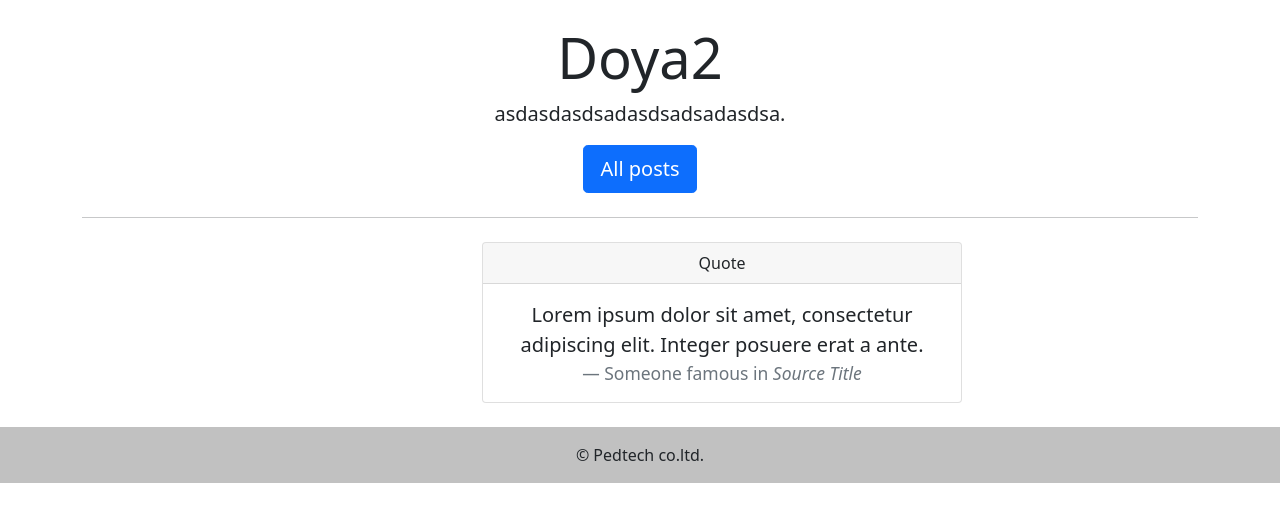
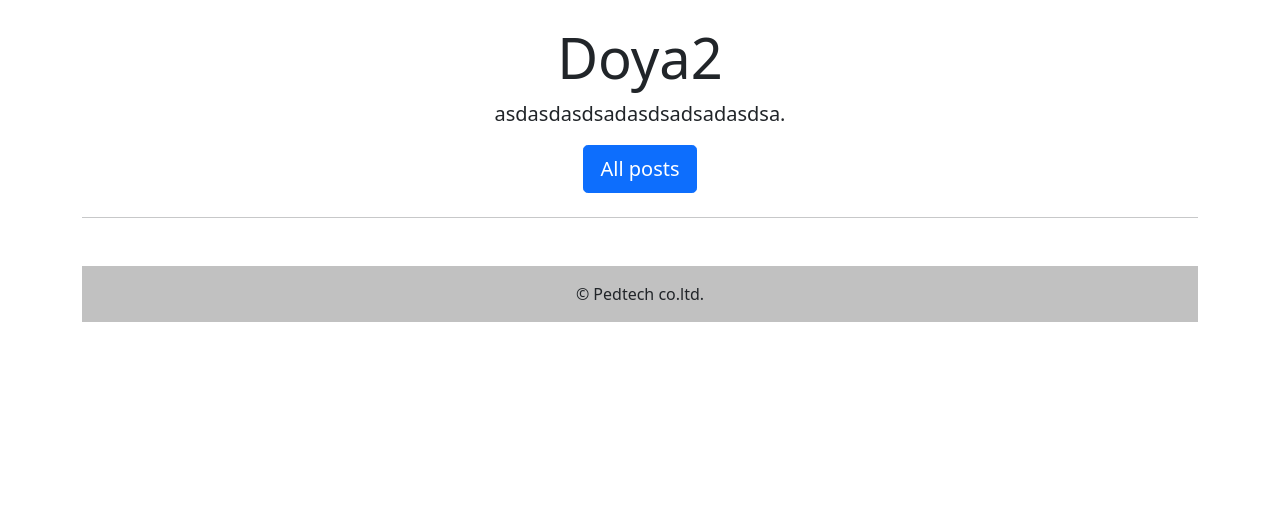
Before and after one commit to palmman/pedblog, a Django app: a page that uses templates/singlepost.html in a window 1280 px wide. Shown: the part 56-578 px from the top of the page. Run offline with Django 3.2, Linux system fonts and the light colour scheme; data comes from the database, SQL or seed files in the repository; both versions use the stored data as it was after the commit.

Commit message:
add auto login after regis

```diff
--- a/blog/views.py
+++ b/blog/views.py
@@ -45,6 +45,7 @@
             password = form.cleaned_data['password']
             user = Account.objects.create_user( username=username, email=email, password=password)
             user.save()
+            auth.login(request, user)
 
         messages.success(request, 'Thank you for registering with us.')
         return redirect('home')
--- a/templates/singlepost.html
+++ b/templates/singlepost.html
@@ -14,18 +14,6 @@
             <hr class="my-4">
         </div>
         <div class="container">
-        <div class="card text-center" style="width: 30rem; margin-left: 25rem;" >
-            <div class="card-header">
-            Quote
-            </div>
-            <div class="card-body">
-            <blockquote class="blockquote mb-0">
-                <p>Lorem ipsum dolor sit amet, consectetur adipiscing elit. Integer posuere erat a ante.</p>
-                <footer class="blockquote-footer">Someone famous in <cite title="Source Title">Source Title</cite></footer>
-            </blockquote>
-            </div>
-        </div>
-        </div>
     </div>
 </div>
 <br>
```
Also changed, not shown: db.sqlite3.
